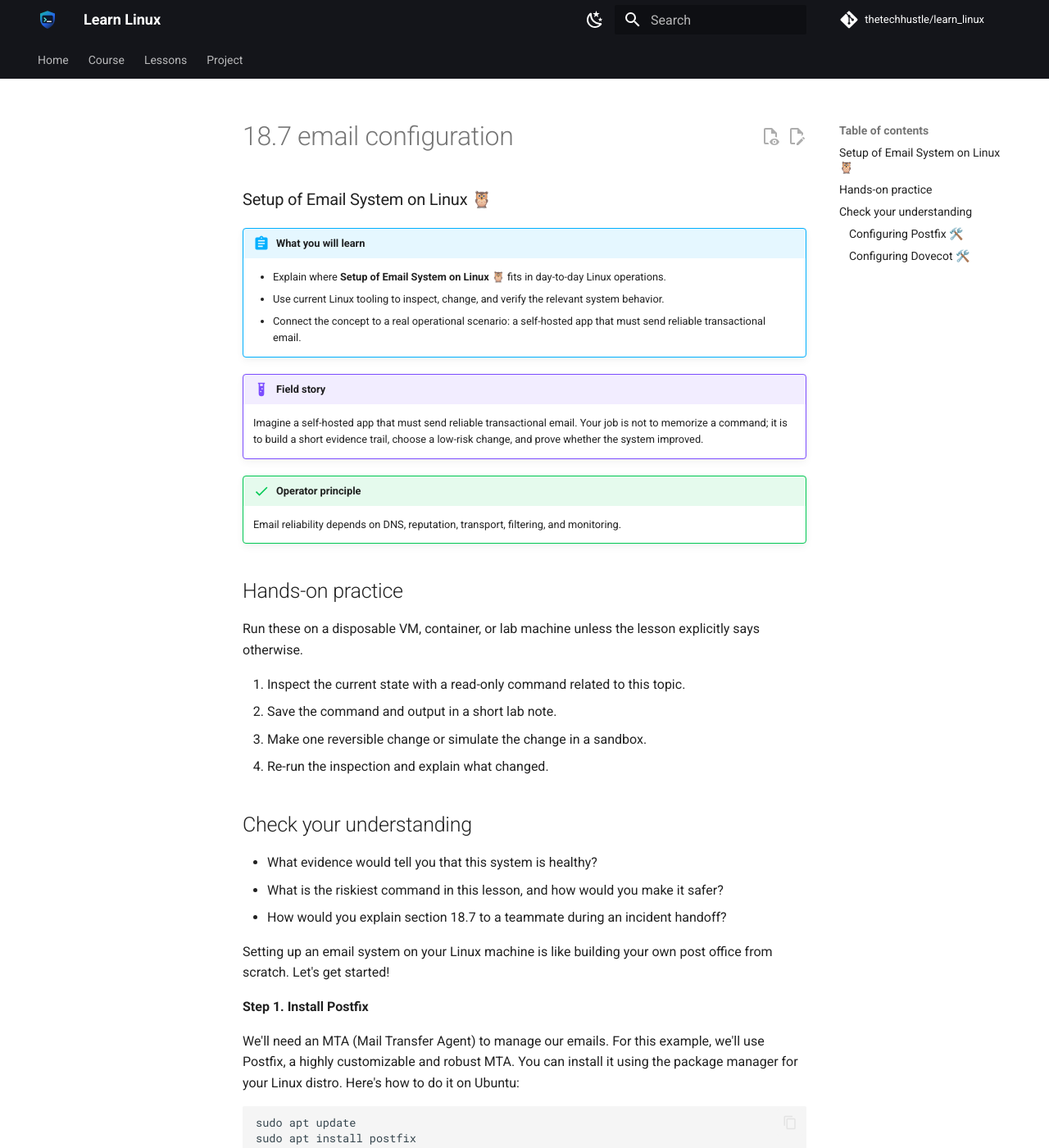
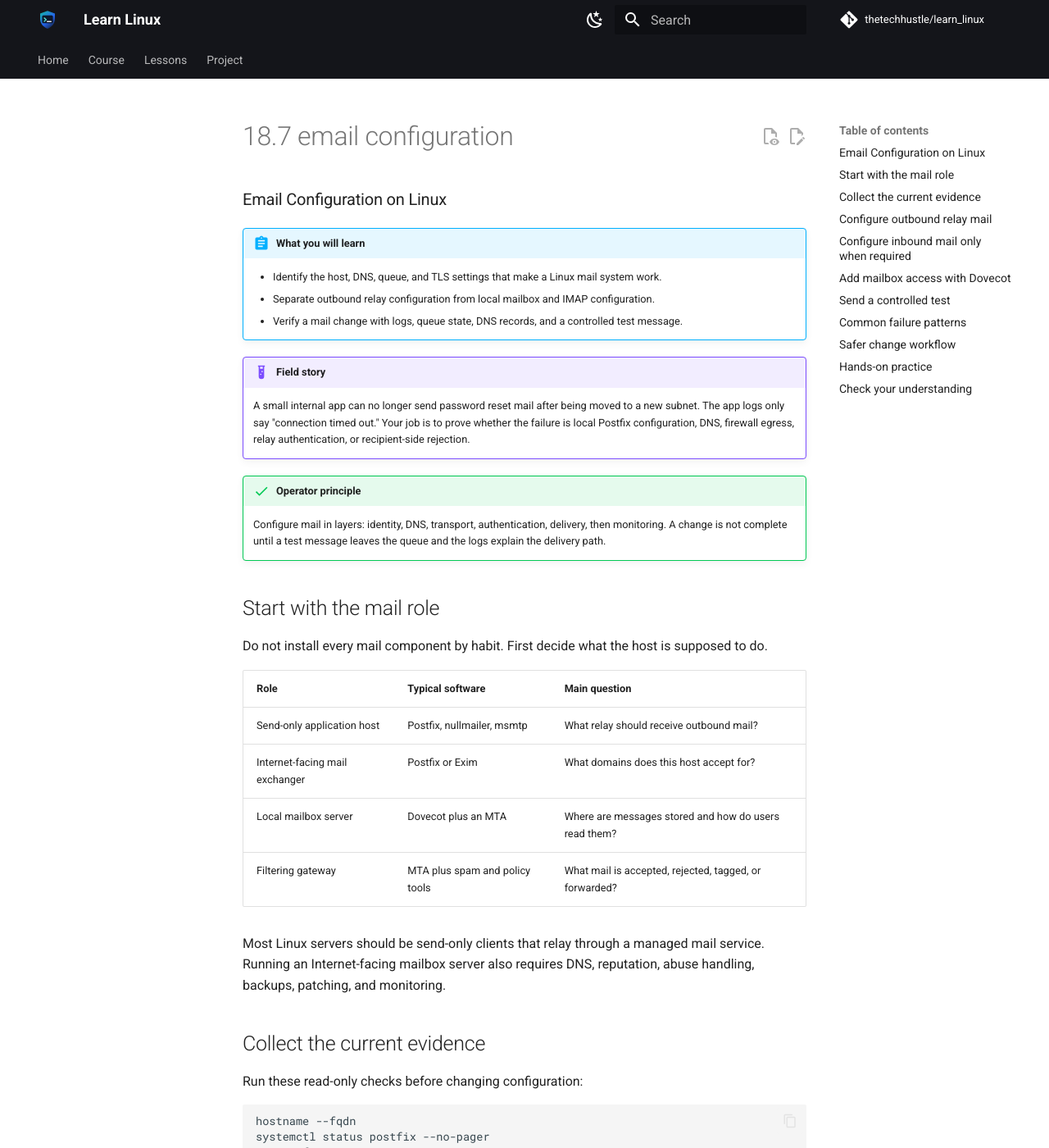
Before and after one commit to thetechhustle/learn_linux, an MkDocs documentation site: the page built from docs/lessons/18_electronic_mail/18.7_email_configuration.md, in a window 1280 px wide and 1400 px high. Shown: the whole window at 82% size. Built offline with MkDocs 1.6.1 and Material for MkDocs 9.7.7, drawn with Linux system fonts in a browser that asks for light colours; comment, search, counter and statistics services are not loaded; some of the changed text lies outside the part shown.

Commit message:
Improve Chapter 18 email configuration lesson (#160)
Co-authored-by: Jules Ai <jules@Juless-Air.ts.net lan>

````diff
--- a/docs/lessons/18_electronic_mail/18.7_email_configuration.md
+++ b/docs/lessons/18_electronic_mail/18.7_email_configuration.md
@@ -1,107 +1,213 @@
-### Setup of Email System on Linux 🦉
-
-
+### Email Configuration on Linux
 
 !!! abstract "What you will learn"
-    - Explain where **Setup of Email System on Linux 🦉** fits in day-to-day Linux operations.
-    - Use current Linux tooling to inspect, change, and verify the relevant system behavior.
-    - Connect the concept to a real operational scenario: a self-hosted app that must send reliable transactional email.
+    - Identify the host, DNS, queue, and TLS settings that make a Linux mail system work.
+    - Separate outbound relay configuration from local mailbox and IMAP configuration.
+    - Verify a mail change with logs, queue state, DNS records, and a controlled test message.
 
 !!! example "Field story"
-    Imagine a self-hosted app that must send reliable transactional email. Your job is not to memorize a command; it is to build a short evidence trail, choose a low-risk change, and prove whether the system improved.
+    A small internal app can no longer send password reset mail after being moved to a new subnet. The app logs only say "connection timed out." Your job is to prove whether the failure is local Postfix configuration, DNS, firewall egress, relay authentication, or recipient-side rejection.
 
 !!! success "Operator principle"
-    Email reliability depends on DNS, reputation, transport, filtering, and monitoring.
+    Configure mail in layers: identity, DNS, transport, authentication, delivery, then monitoring. A change is not complete until a test message leaves the queue and the logs explain the delivery path.
+
+## Start with the mail role
+
+Do not install every mail component by habit. First decide what the host is supposed to do.
+
+| Role | Typical software | Main question |
+| --- | --- | --- |
+| Send-only application host | Postfix, nullmailer, msmtp | What relay should receive outbound mail? |
+| Internet-facing mail exchanger | Postfix or Exim | What domains does this host accept for? |
+| Local mailbox server | Dovecot plus an MTA | Where are messages stored and how do users read them? |
+| Filtering gateway | MTA plus spam and policy tools | What mail is accepted, rejected, tagged, or forwarded? |
+
+Most Linux servers should be send-only clients that relay through a managed mail service. Running an Internet-facing mailbox server also requires DNS, reputation, abuse handling, backups, patching, and monitoring.
+
+## Collect the current evidence
+
+Run these read-only checks before changing configuration:
+
+```bash
+hostname --fqdn
+systemctl status postfix --no-pager
+postconf -n
+mailq
+journalctl -u postfix -n 80 --no-pager
+```
+
+On systems that use Exim or Sendmail, replace the service and configuration commands with the local MTA's tools:
+
+```bash
+systemctl status exim4 --no-pager
+exim -bP | head
+mailq
+```
+
+Record the current hostname, active MTA, relay settings, queue length, and the latest delivery errors. This becomes your rollback and comparison note.
+
+## Configure outbound relay mail
+
+A send-only Postfix host usually needs only an identity, a relay, and credentials. On Debian or Ubuntu, the main file is `/etc/postfix/main.cf`; on Red Hat-family systems it is also commonly `/etc/postfix/main.cf`.
+
+Common outbound settings look like this:
+
+```ini
+myhostname = app01.example.com
+myorigin = /etc/mailname
+inet_interfaces = loopback-only
+mydestination = localhost
+relayhost = [smtp.example.net]:587
+smtp_tls_security_level = encrypt
+smtp_sasl_auth_enable = yes
+smtp_sasl_password_maps = hash:/etc/postfix/sasl_passwd
+smtp_sasl_security_options = noanonymous
+```
+
+The square brackets around `smtp.example.net` tell Postfix to use that exact relay host instead of looking up MX records for the relay domain.
+
+Store relay credentials in a root-readable file:
+
+```bash
+sudo install -m 0600 /dev/null /etc/postfix/sasl_passwd
+sudoedit /etc/postfix/sasl_passwd
+sudo postmap /etc/postfix/sasl_passwd
+sudo systemctl reload postfix
+```
+
+The file usually contains a line like this:
+
+```text
+[smtp.example.net]:587 app01@example.com:REPLACE_WITH_RELAY_TOKEN
+```
+
+Never commit relay credentials to a repository or paste them into tickets. Rotate the token if it has been exposed.
+
+## Configure inbound mail only when required
+
+If the server must receive mail for a domain, configure DNS and acceptance rules before opening it to the Internet.
+
+DNS records normally include:
+
+- `MX` record pointing the domain to the mail exchanger.
+- `A` or `AAAA` record for the mail exchanger name.
+- `PTR` reverse DNS that matches the sending identity when possible.
+- `SPF` policy listing authorized senders.
+- `DKIM` public key if outbound signing is enabled.
+- `DMARC` policy that tells receivers how to handle SPF and DKIM alignment failures.
+
+Postfix must also know which domains it accepts. For a simple lab domain:
+
+```ini
+myhostname = mail.example.com
+mydomain = example.com
+mydestination = $myhostname, localhost.$mydomain, localhost, $mydomain
+inet_interfaces = all
+```
+
+Reload, then verify that port 25 is listening only where you expect:
+
+```bash
+sudo postfix check
+sudo systemctl reload postfix
+ss -ltnp | grep ':25'
+```
+
+Be careful with `inet_interfaces = all` on a real network. An exposed MTA without relay restrictions, spam controls, and monitoring can become an abuse problem quickly.
+
+## Add mailbox access with Dovecot
+
+Postfix receives or relays mail. Dovecot lets users read mail over IMAP and can also provide local delivery integration. Keep those responsibilities separate while troubleshooting.
+
+Typical Dovecot checks:
+
+```bash
+systemctl status dovecot --no-pager
+doveconf -n
+ss -ltnp | grep -E ':(143|993)\b'
+```
+
+A simple IMAP-only configuration might include:
+
+```ini
+protocols = imap
+mail_location = mbox:~/mail:INBOX=/var/mail/%u
+ssl = required
+```
+
+Prefer IMAP over POP3 for most modern environments, and require TLS before offering mailbox access on any untrusted network.
+
+## Send a controlled test
+
+After a configuration change, validate with a small message and the logs:
+
+```bash
+printf 'Subject: mail test\n\nPostfix test from app01\n' | sendmail -v you@example.com
+mailq
+journalctl -u postfix -n 80 --no-pager
+```
+
+Successful delivery should show the message accepted, assigned a queue ID, connected to the next hop, and removed from the queue. A message that stays queued is not automatically a failure, but it needs an explanation in the log.
+
+Useful DNS and connectivity checks:
+
+```bash
+dig MX example.com
+dig TXT example.com
+openssl s_client -starttls smtp -connect smtp.example.net:587 -servername smtp.example.net
+```
+
+Use `swaks` in a disposable lab if it is installed; it gives clearer SMTP test output than a full mail client:
+
+```bash
+swaks --to you@example.com --server smtp.example.net --port 587 --tls
+```
+
+## Common failure patterns
+
+| Symptom | Likely area | First check |
+| --- | --- | --- |
+| `Connection timed out` | Network path or firewall | `nc -vz smtp.example.net 587` |
+| `Relay access denied` | Relay policy or authenticated sender | `postconf -n | grep -E 'relayhost|sasl'` |
+| `Authentication failed` | Credential map or token | `/etc/postfix/sasl_passwd` and `postmap` output |
+| Mail remains in queue | Remote deferral or local routing | `mailq` and queue ID log lines |
+| Recipients mark mail as spam | DNS identity and content reputation | SPF, DKIM, DMARC, PTR, and bounce text |
+| IMAP login works but inbox is empty | Mail storage path mismatch | `doveconf -n | grep mail_location` |
+
+Postfix queue IDs are the fastest way to follow one message:
+
+```bash
+mailq
+journalctl -u postfix --no-pager | grep QUEUE_ID
+```
+
+Replace `QUEUE_ID` with the actual ID from `mailq` or the first log line.
+
+## Safer change workflow
+
+1. Save current evidence: `postconf -n`, queue length, service state, and recent logs.
+2. Change one layer at a time: relay, TLS, authentication, accepted domains, or mailbox access.
+3. Validate syntax with `sudo postfix check` or the equivalent MTA command.
+4. Reload instead of restarting when the MTA supports it.
+5. Send one controlled test message and trace its queue ID.
+6. Document the final delivery result, remaining queue state, and any DNS records still pending.
+
+Avoid flushing a large production queue until you understand why mail is queued. `postqueue -f` can create a burst of retries and may worsen rate limiting.
 
 ## Hands-on practice
 
-Run these on a disposable VM, container, or lab machine unless the lesson explicitly says otherwise.
+Use a disposable VM or container. Do not point a lab host at a production domain.
 
-1. Inspect the current state with a read-only command related to this topic.
-2. Save the command and output in a short lab note.
-3. Make one reversible change or simulate the change in a sandbox.
-4. Re-run the inspection and explain what changed.
+1. Install Postfix in local-only or send-only mode.
+2. Capture `postconf -n`, `mailq`, and recent Postfix logs.
+3. Configure a relay placeholder in `main.cf`, but use non-production credentials.
+4. Run `sudo postfix check` and reload the service.
+5. Send one test message to a controlled address or a local mailbox.
+6. Trace the message with its queue ID and explain whether it was delivered, deferred, bounced, or rejected.
 
 ## Check your understanding
 
-- What evidence would tell you that this system is healthy?
-- What is the riskiest command in this lesson, and how would you make it safer?
-- How would you explain section 18.7 to a teammate during an incident handoff?
-
-
-Setting up an email system on your Linux machine is like building your own post office from scratch. Let's get started!
-
-**Step 1. Install Postfix**
-
-We'll need an MTA (Mail Transfer Agent) to manage our emails. For this example, we'll use Postfix, a highly customizable and robust MTA. You can install it using the package manager for your Linux distro. Here's how to do it on Ubuntu:
-
-```bash
-sudo apt update
-sudo apt install postfix
-```
-During the installation, you'll be asked several configuration questions. Here's a basic setup: Choose 'Internet Site' as the mail configuration and use your domain for the 'System Mail Name'.
-
-**Step 2. Install Dovecot**
-
-We also need an MDA (Mail Delivery Agent) to deliver emails to local recipients. For this purpose, we'll use Dovecot:
-
-```bash
-sudo apt install dovecot-imapd dovecot-pop3d
-```
-After the installation, you'll need to configure Dovecot for your system, but we'll handle that in a moment.
-
-**Step 3. Create User Mailboxes 📫**
-
-On your Linux machine, each user can have a mailbox. Mailboxes are stored in the `/var/mail` directory. To create a new mailbox, add a new user in Linux:
-
-```bash
-sudo adduser newuser
-```
-The new user's mailbox will then be located at `/var/mail/newuser`.
-
-### Configuring Postfix 🛠️
-
-Let's jump right into configuring Postfix to suit our needs like a well-tailored suit.
-
-**Step 1. Main Configuration File**
-
-The main configuration file for Postfix is located at `/etc/postfix/main.cf`. You can modify it according to your requirements. Make a backup of the original file before modifying. Use `nano` or your preferred text editor to open the file:
-
-```bash
-sudo nano /etc/postfix/main.cf
-```
-This file is packed with various configuration options. Familiarize yourself with this file as it is the brain of your Postfix setup.
-
-**Step 2. Basic Settings**
-
-There are a few basic settings that need to be set up. Lets modify them:
-
-```bash
-myhostname = mail.domain.com
-myorigin = /etc/mailname
-mydestination = $myhostname,localhost.$mydomain,$mydomain
-```
-Where `domain.com` should be replaced with your specific domain name.
-
-### Configuring Dovecot 🛠️
-
-Just like Postfix, Dovecot needs some tweaks too to run smoothly and securely.
-
-**Step 1. Main Configuration File**
-
-The main configuration file for Dovecot is located at `/etc/dovecot/dovecot.conf`. Open this file with a text editor:
-
-```bash
-sudo nano /etc/dovecot/dovecot.conf
-```
-Again, explore the configuration options within this file to understand its functionalities.
-
-**Step 2. Basic Settings**
-
-For basic functionality, set these options:
-
-```bash
-protocols = imap
-mail_location = mbox:~/mail:INBOX=/var/mail/%u
-```
-Congratulations! Your custom post station is ready to go. 🎉 Emails can be received at `<username>@<your-domain>`. Your journey in Email configuration is just at the beginning, brace yourself for an adventure. Onward! 🚀
+- Why is a send-only application host usually simpler and safer than a full Internet-facing mail server?
+- What does `relayhost = [smtp.example.net]:587` change compared with using a bare domain name?
+- Which evidence would distinguish a DNS reputation problem from an SMTP authentication problem?
+- Why should you inspect the queue before running `postqueue -f`?
````
